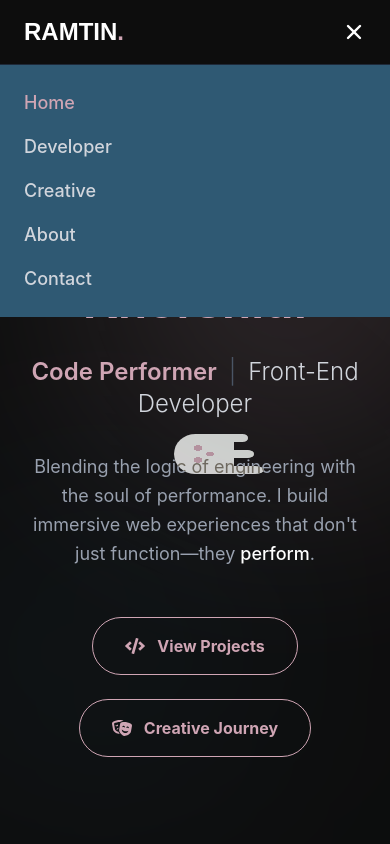
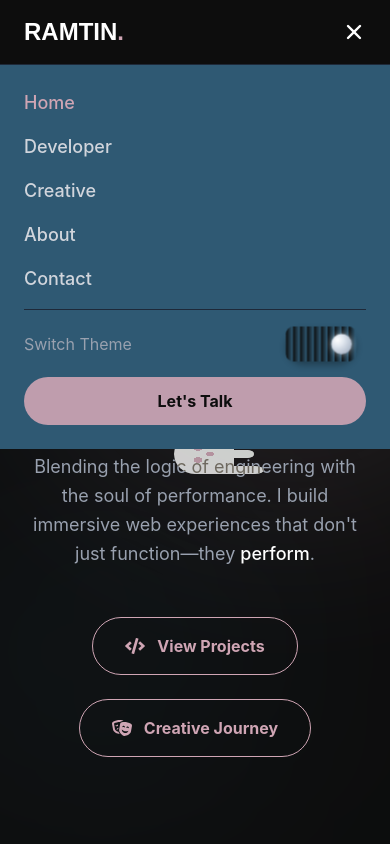
Before and after one commit to RamtinKhorshidi/MyPersonal-WebPage, a React (Vite) app: page / in a window 390 px wide. Both pictures are taken after a click on the button "Toggle Menu". Shown: the top 844 px of the page. Built offline with nearby package versions, Linux system fonts and the light colour scheme.

Commit message:
Add responsive theme switcher and CTA button to mobile navigation menu

```diff
--- a/src/components/layout/Navbar.tsx
+++ b/src/components/layout/Navbar.tsx
@@ -95,6 +95,15 @@ const Navbar = () => {
                                     {link.name}
                                 </Link>
                             ))}
+                            <div className="pt-4 border-t border-gray-800 w-full flex justify-between items-center">
+                                <span className="text-gray-400">Switch Theme</span>
+                                <ThemeToggle />
+                            </div>
+                            <Link to="/contact" className="w-full">
+                                <button className="w-full bg-primary/90 hover:bg-primary text-background font-bold px-5 py-3 rounded-full transition-transform active:scale-95">
+                                    Let's Talk
+                                </button>
+                            </Link>
                         </div>
                     </motion.div>
                 )}
```
